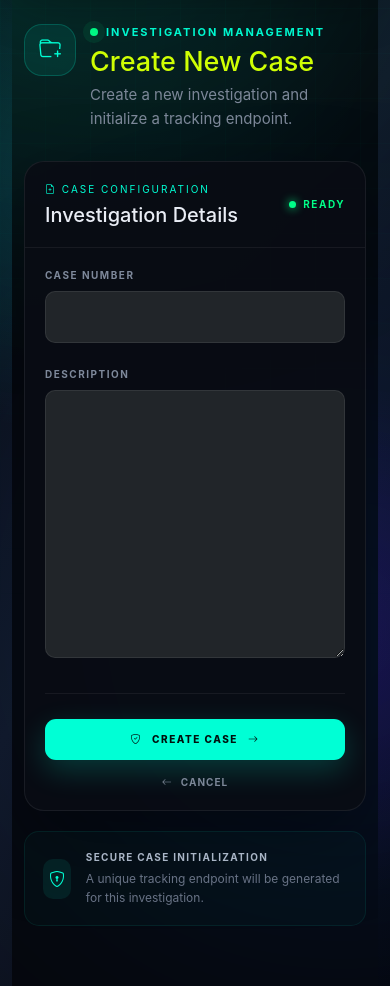
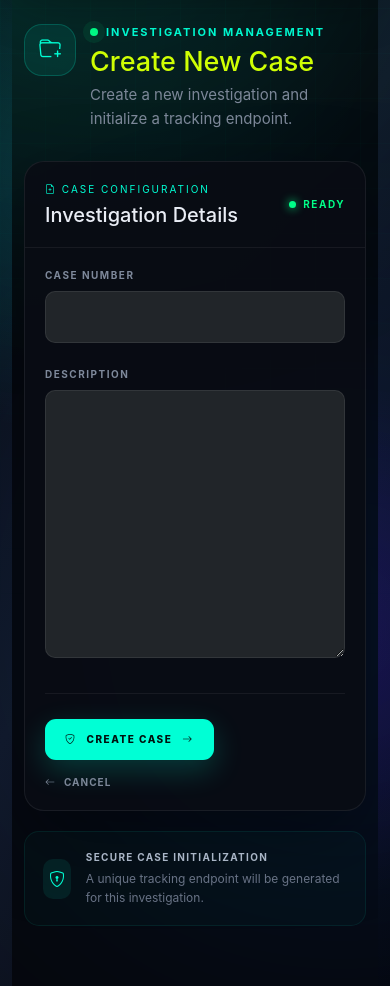
Before and after one commit to n4gY1/TraceGate, a Django app: page /create/ in a window 390 px wide. Shown: the part 172-1158 px from the top of the page. Run offline with Django 5.2, Linux system fonts and the light colour scheme; a user stored in the database is signed in.

Commit message:
v1.2.3 chatgpt design v2

```diff
--- a/static/css/main.css
+++ b/static/css/main.css
@@ -2495,15 +2495,15 @@ button:hover {
 
 .save-case-btn {
     display: inline-flex;
-
     align-items: center;
 
     gap: 10px;
-
     padding: 13px 20px;
-
+    width:auto;
     border: none;
-
+    max-width: max-content;
+    flex: 0 0 auto;
+    gap: 10px;
     border-radius: 11px;
 
     cursor: pointer;
@@ -2653,7 +2653,7 @@ button:hover {
 
     .cancel-btn,
     .save-case-btn {
-        justify-content: center;
+        justify-content: flex-start;
     }
 
 }
```
